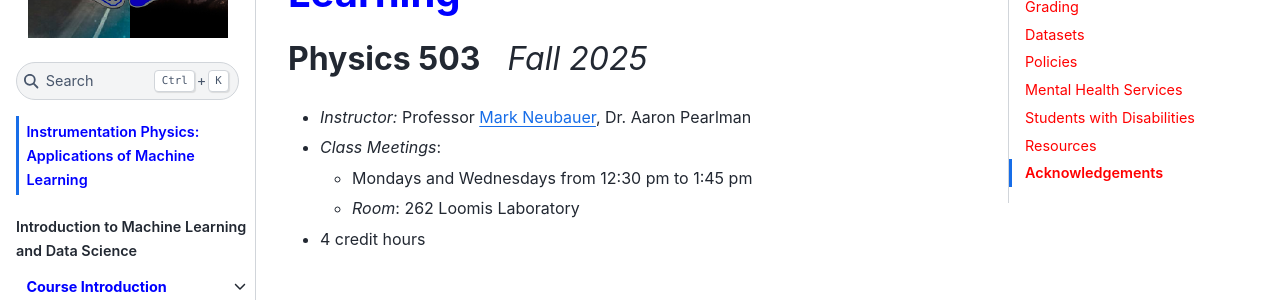
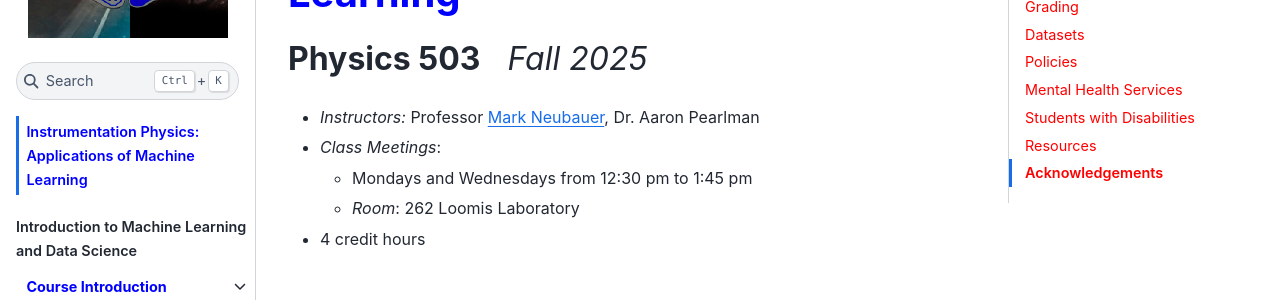
Before and after one commit to illinois-ipaml/MachineLearningForPhysics, a Jupyter Book: the page built from intro.md, in a window 1280 px wide and 900 px high. Shown: the part 194-494 px from the top of the window. Built offline with Jupyter Book 1.0.4 settings and Sphinx 7.4.7 and the Sphinx Book theme 1.1.4, drawn with Linux system fonts in a browser that asks for light colours; pages that are not in the unit, such as notebooks, are missing from menus.

Commit message:
Update intro.md added instrcutor info

```diff
--- a/intro.md
+++ b/intro.md
@@ -1,7 +1,7 @@
 # <span style="color:Blue">__Instrumentation Physics: Applications of Machine Learning__</span>
 
 <font size="6"> __Physics 503__ &nbsp; *Fall 2025* </font>
-* *Instructor:* Professor [Mark Neubauer](https://marksneubauer.com), Dr. Aaron Pearlman
+* *Instructors:* Professor [Mark Neubauer](https://marksneubauer.com), Dr. Aaron Pearlman
 * *Class Meetings*:
   * Mondays and Wednesdays from 12:30 pm to 1:45 pm
   * *Room*: 262 Loomis Laboratory
```
